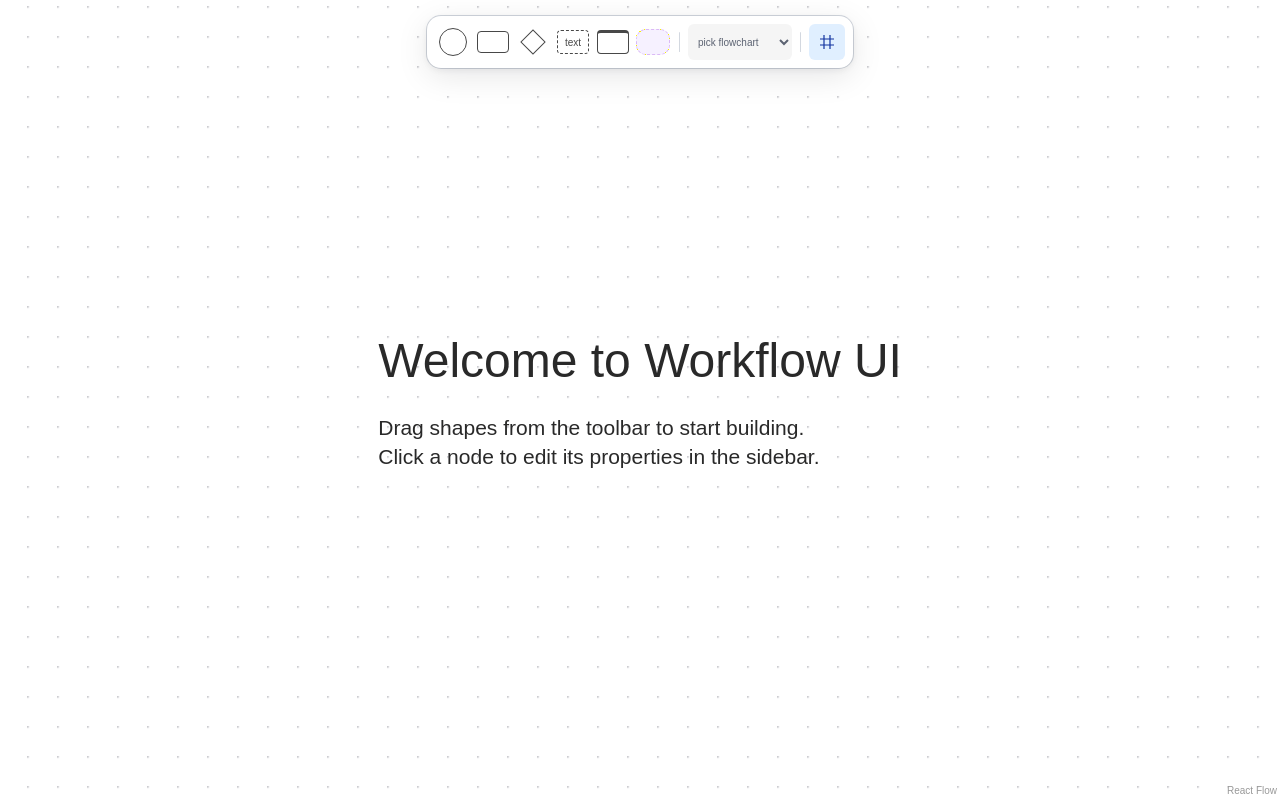
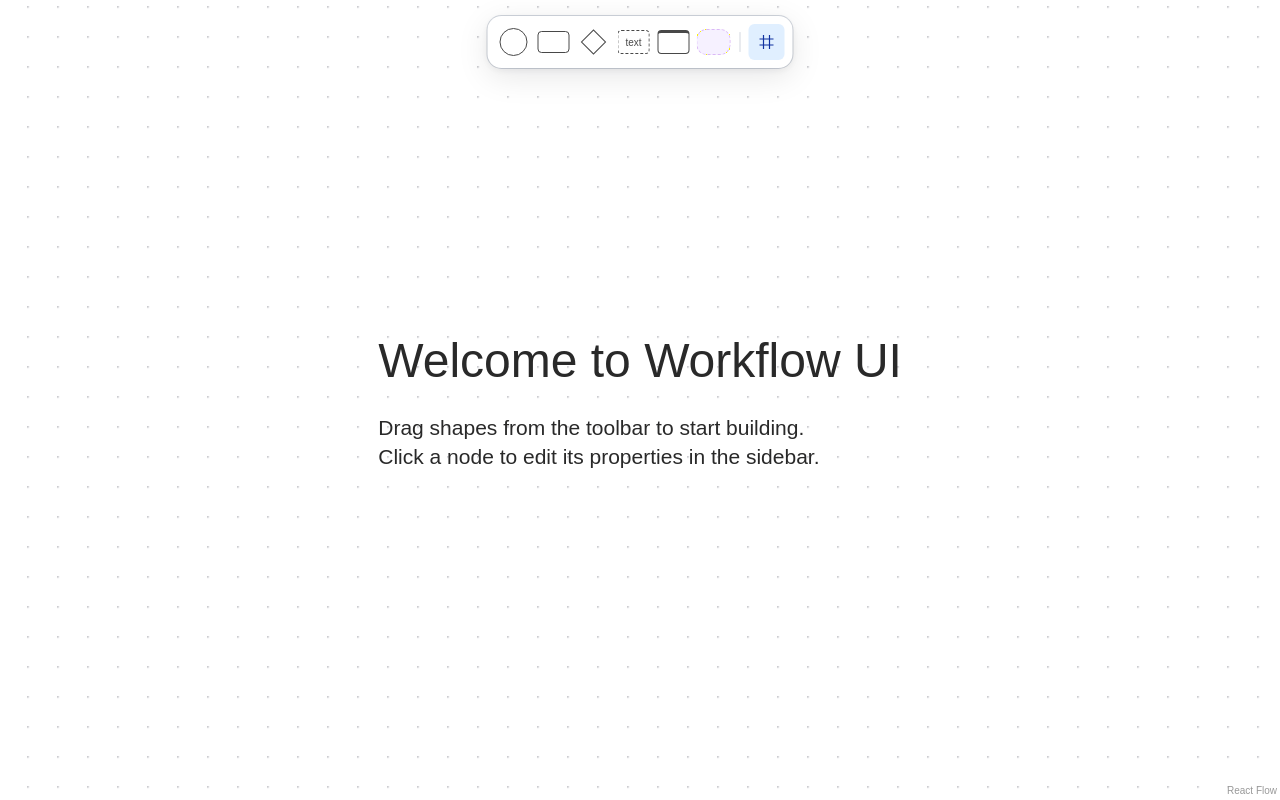
Before and after one commit to ibrohhm/workflow-ui, a Next.js app: page / in a window 1280 px wide. Built offline with nearby package versions, Linux system fonts and the light colour scheme.

Commit message:
feat(toolbar): gate flow switcher behind NEXT_PUBLIC_SHOW_FLOW_SWITCHER env flag
- default false; separator moves inside conditional so it hides with the dropdown

```diff
--- a/components/shapes-toolbar.tsx
+++ b/components/shapes-toolbar.tsx
@@ -101,7 +101,8 @@ export function ShapesToolbar({ showGrid, onToggleGrid, flows, currentFlow, onFl
         </div>
       ))}
       <div className="w-px h-5 mx-1 rounded-full" style={{ backgroundColor: T.border }} />
-      {flows.length > 0 && (
+      {process.env.NEXT_PUBLIC_SHOW_FLOW_SWITCHER === 'true' && flows.length > 0 && (
+        <>
           <select
             value={currentFlow ?? ''}
             onChange={e => onFlowChange(e.target.value)}
@@ -113,8 +114,9 @@ export function ShapesToolbar({ showGrid, onToggleGrid, flows, currentFlow, onFl
               <option key={name} value={name}>{name}</option>
             ))}
           </select>
+          <div className="w-px h-5 mx-1 rounded-full" style={{ backgroundColor: T.border }} />
+        </>
       )}
-      <div className="w-px h-5 mx-1 rounded-full" style={{ backgroundColor: T.border }} />
       <button
         onClick={onToggleGrid}
         title={showGrid ? 'Hide grid' : 'Show grid'}
```
Also changed, not shown: 1 other file (tests, documents, lock files or other folders). Lines whose indentation alone changed are shown as unchanged.
